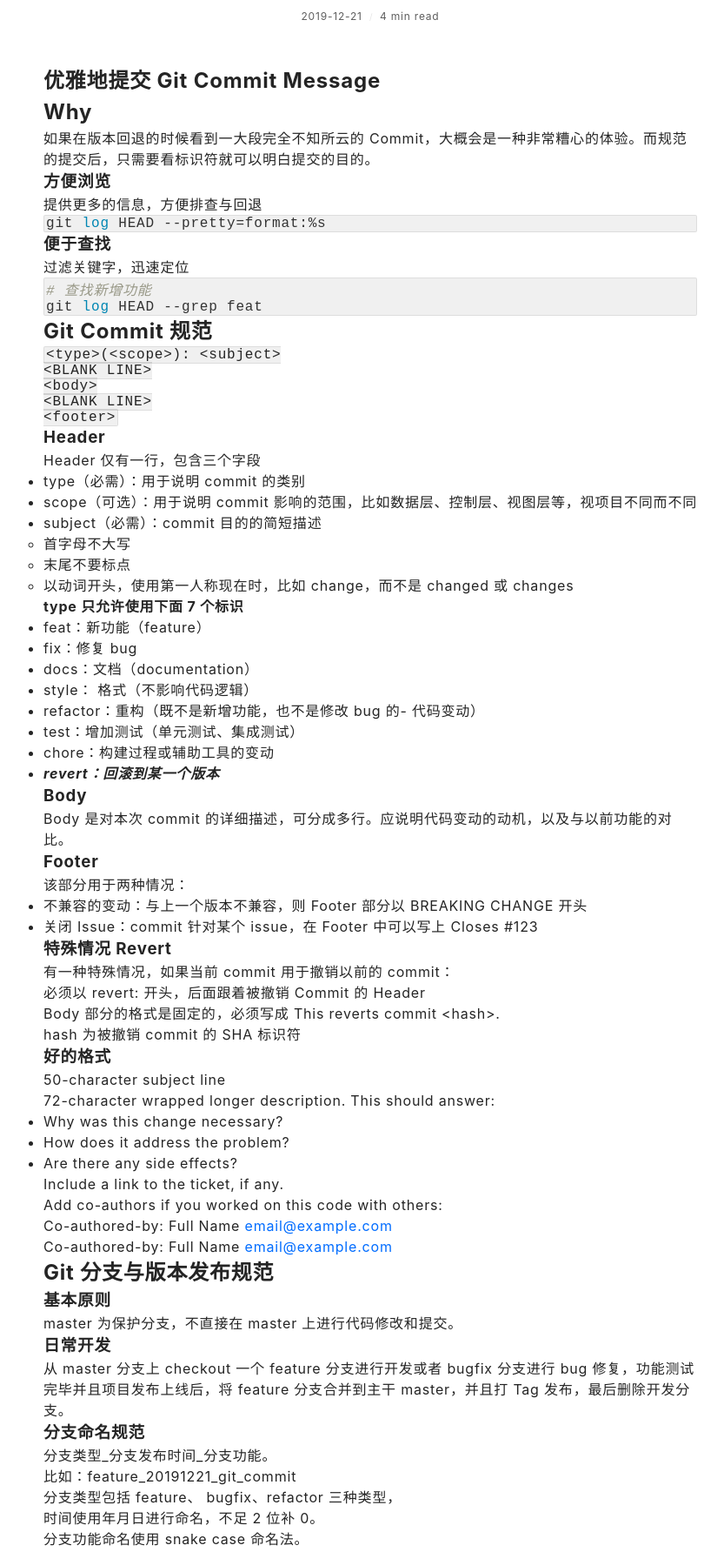
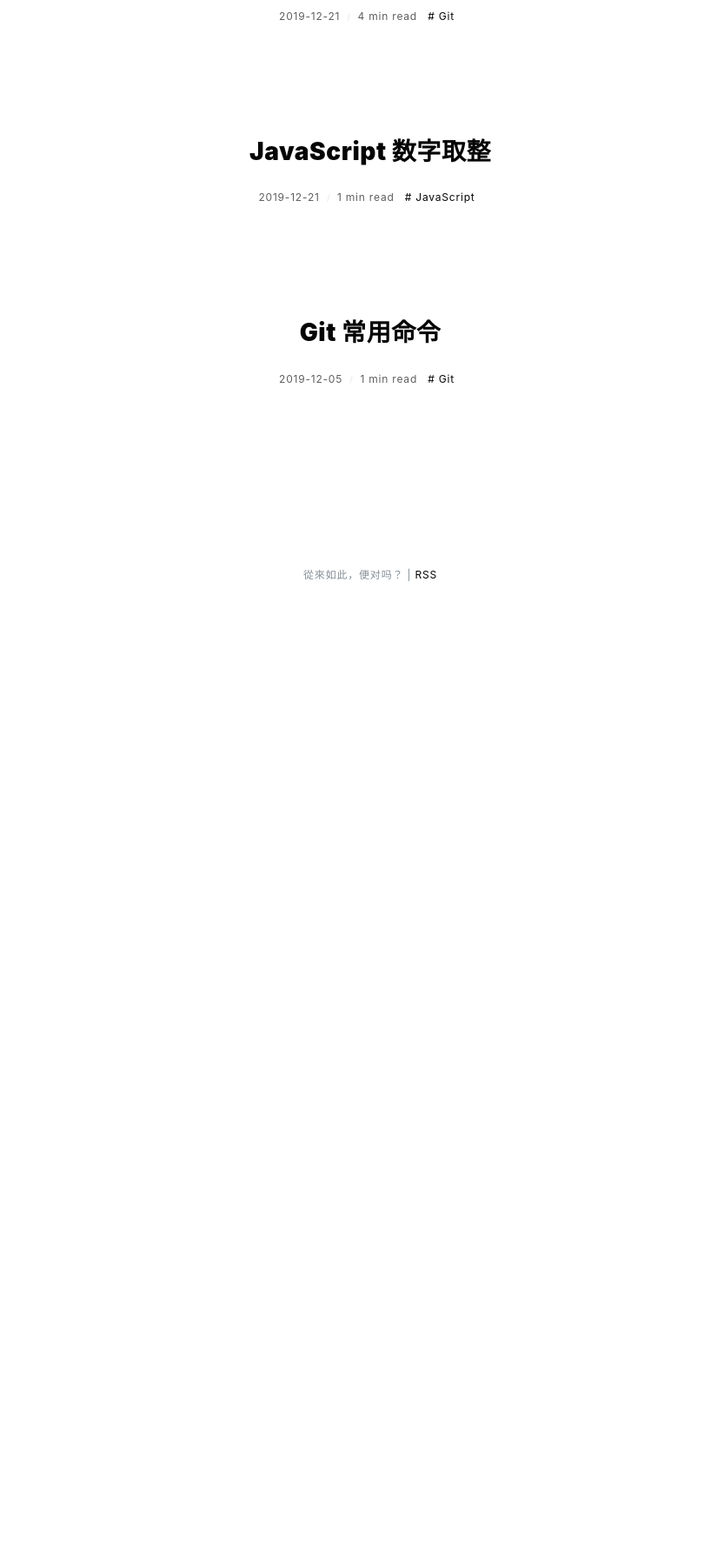
Before and after one commit to alphaidea/alphaidea.github.io, a plain HTML site: page index.html in a window 1280 px wide. Shown: the part 523-2307 px from the top of the page at 87% size, without its empty margins (214-1047 px from the left). After the commit the page ends 1232 px from the top, so only its background shows below. Drawn offline with nearby package versions, Linux system fonts and the light colour scheme; a web font is replaced by a local one.

Commit message:
update from gridea: 2019-12-22 10:06:09

```diff
--- a/index.html
+++ b/index.html
@@ -4,7 +4,7 @@
 <meta name="viewport" content="width=device-width, initial-scale=1" />
 <title>文詣不文藝</title>
 <meta name="description" content="温故而知新" />
-<link rel="shortcut icon" href="https://alphaidea.github.io/favicon.ico?v=1576980137178">
+<link rel="shortcut icon" href="https://alphaidea.github.io/favicon.ico?v=1576980359086">
 <link rel="stylesheet" href="https://use.fontawesome.com/releases/v5.7.2/css/all.css" integrity="sha384-fnmOCqbTlWIlj8LyTjo7mOUStjsKC4pOpQbqyi7RrhN7udi9RwhKkMHpvLbHG9Sr" crossorigin="anonymous">
 <link rel="stylesheet" href="https://cdnjs.cloudflare.com/ajax/libs/KaTeX/0.10.0/katex.min.css">
 <link rel="stylesheet" href="https://alphaidea.github.io/styles/main.css">
@@ -20,7 +20,7 @@
       <div class="main-content">
         <div class="site-header">
   <a href="https://alphaidea.github.io">
-  <img class="avatar" src="https://alphaidea.github.io/images/avatar.png?v=1576980137178" alt="">
+  <img class="avatar" src="https://alphaidea.github.io/images/avatar.png?v=1576980359086" alt="">
   </a>
   <h1 class="site-title">
     文詣不文藝
@@ -89,99 +89,13 @@
           4 min read
         </span>
 
+          <a href="https://alphaidea.github.io/tag/kbr3QMZde" class="post-tag">
+            # Git
+          </a>
+
       </div>
 
       <div class="post-abstract">
-        <h1 id="优雅地提交-git-commit-message">优雅地提交 Git Commit Message</h1>
-<h2 id="why">Why</h2>
-<p>如果在版本回退的时候看到一大段完全不知所云的 Commit，大概会是一种非常糟心的体验。而规范的提交后，只需要看标识符就可以明白提交的目的。</p>
-<h3 id="方便浏览">方便浏览</h3>
-<p>提供更多的信息，方便排查与回退</p>
-<pre><code class="language-bash">git log HEAD --pretty=format:%s
-</code></pre>
-<h3 id="便于查找">便于查找</h3>
-<p>过滤关键字，迅速定位</p>
-<pre><code class="language-bash"># 查找新增功能
-git log HEAD --grep feat
-</code></pre>
-<h2 id="git-commit-规范">Git Commit 规范</h2>
-<pre><code class="language-git">&lt;type&gt;(&lt;scope&gt;): &lt;subject&gt;
-&lt;BLANK LINE&gt;
-&lt;body&gt;
-&lt;BLANK LINE&gt;
-&lt;footer&gt;
-</code></pre>
-<h3 id="header">Header</h3>
-<p>Header 仅有一行，包含三个字段</p>
-<ul>
-<li>type（必需）：用于说明 commit 的类别</li>
-<li>scope（可选）：用于说明 commit 影响的范围，比如数据层、控制层、视图层等，视项目不同而不同</li>
-<li>subject（必需）：commit 目的的简短描述
-<ul>
-<li>首字母不大写</li>
-<li>末尾不要标点</li>
-<li>以动词开头，使用第一人称现在时，比如 change，而不是 changed 或 changes</li>
-</ul>
-</li>
-</ul>
-<h4 id="type-只允许使用下面-7-个标识">type 只允许使用下面 7 个标识</h4>
-<ul>
-<li>feat：新功能（feature）</li>
-<li>fix：修复 bug</li>
-<li>docs：文档（documentation）</li>
-<li>style： 格式（不影响代码逻辑）</li>
-<li>refactor：重构（既不是新增功能，也不是修改 bug 的- 代码变动）</li>
-<li>test：增加测试（单元测试、集成测试）</li>
-<li>chore：构建过程或辅助工具的变动</li>
-<li><em><strong>revert：回滚到某一个版本</strong></em></li>
-</ul>
-<h3 id="body">Body</h3>
-<p>Body 是对本次 commit 的详细描述，可分成多行。应说明代码变动的动机，以及与以前功能的对比。</p>
-<h3 id="footer">Footer</h3>
-<p>该部分用于两种情况：</p>
-<ul>
-<li>不兼容的变动：与上一个版本不兼容，则 Footer 部分以 BREAKING CHANGE 开头</li>
-<li>关闭 Issue：commit 针对某个 issue，在 Footer 中可以写上 Closes #123</li>
-</ul>
-<h3 id="特殊情况-revert">特殊情况 Revert</h3>
-<p>有一种特殊情况，如果当前 commit 用于撤销以前的 commit：</p>
-<p>必须以 revert: 开头，后面跟着被撤销 Commit 的 Header<br>
-Body 部分的格式是固定的，必须写成 This reverts commit &lt;hash&gt;.<br>
-hash 为被撤销 commit 的 SHA 标识符</p>
-<h3 id="好的格式">好的格式</h3>
-<blockquote>
-<p>50-character subject line</p>
-<p>72-character wrapped longer description. This should answer:</p>
-<ul>
-<li>Why was this change necessary?</li>
-<li>How does it address the problem?</li>
-<li>Are there any side effects?</li>
-</ul>
-<p>Include a link to the ticket, if any.</p>
-<p>Add co-authors if you worked on this code with others:</p>
-<p>Co-authored-by: Full Name <a href="mailto:email@example.com">email@example.com</a><br>
-Co-authored-by: Full Name <a href="mailto:email@example.com">email@example.com</a></p>
-</blockquote>
-<h2 id="git-分支与版本发布规范">Git 分支与版本发布规范</h2>
-<h3 id="基本原则">基本原则</h3>
-<p>master 为保护分支，不直接在 master 上进行代码修改和提交。</p>
-<h3 id="日常开发">日常开发</h3>
-<p>从 master 分支上 checkout 一个 feature 分支进行开发或者 bugfix 分支进行 bug 修复，功能测试完毕并且项目发布上线后，将 feature 分支合并到主干 master，并且打 Tag 发布，最后删除开发分支。</p>
-<h3 id="分支命名规范">分支命名规范</h3>
-<p>分支类型_分支发布时间_分支功能。<br>
-比如：feature_20191221_git_commit</p>
-<p>分支类型包括 feature、 bugfix、refactor 三种类型，<br>
-时间使用年月日进行命名，不足 2 位补 0。<br>
-分支功能命名使用 snake case 命名法。</p>
-<h3 id="tag">Tag</h3>
-<p>Tag 包括 3 位版本，前缀使用 v，比如 v0.1.13</p>
-<h4 id="tag-命名规范">Tag 命名规范</h4>
-<p>新功能开发使用第 2 位版本号，bug 修复使用第 3 位版本号</p>
-<p>核心基础库可以在大版本发布前使用灰度版本号，即在版本后面加上后缀，用中划线分隔。alpha 或者 beta 后面加上次数，即第几次 alpha：</p>
-<p>v2.0.0-alpha.1</p>
-<p>v2.0.0-beta.2</p>
-<p>版本正式发布前需要生成 changelog 文档，然后再发布上线。</p>
-<hr>
 
       </div>
     </article>
```
Also changed, not shown: archives/index.html (+2 -2 lines), atom.xml (+1 -93 lines), post/git-commit-message/index.html (+6 -3 lines), post/git-frequent-command/index.html (+2 -2 lines), post/javascript-shu-zi-qu-zheng/index.html (+2 -2 lines), tag/kCfMIgto_/index.html (+2 -2 lines), tag/kbr3QMZde/index.html (+25 -2 lines), tags/index.html (+4 -4 lines).
